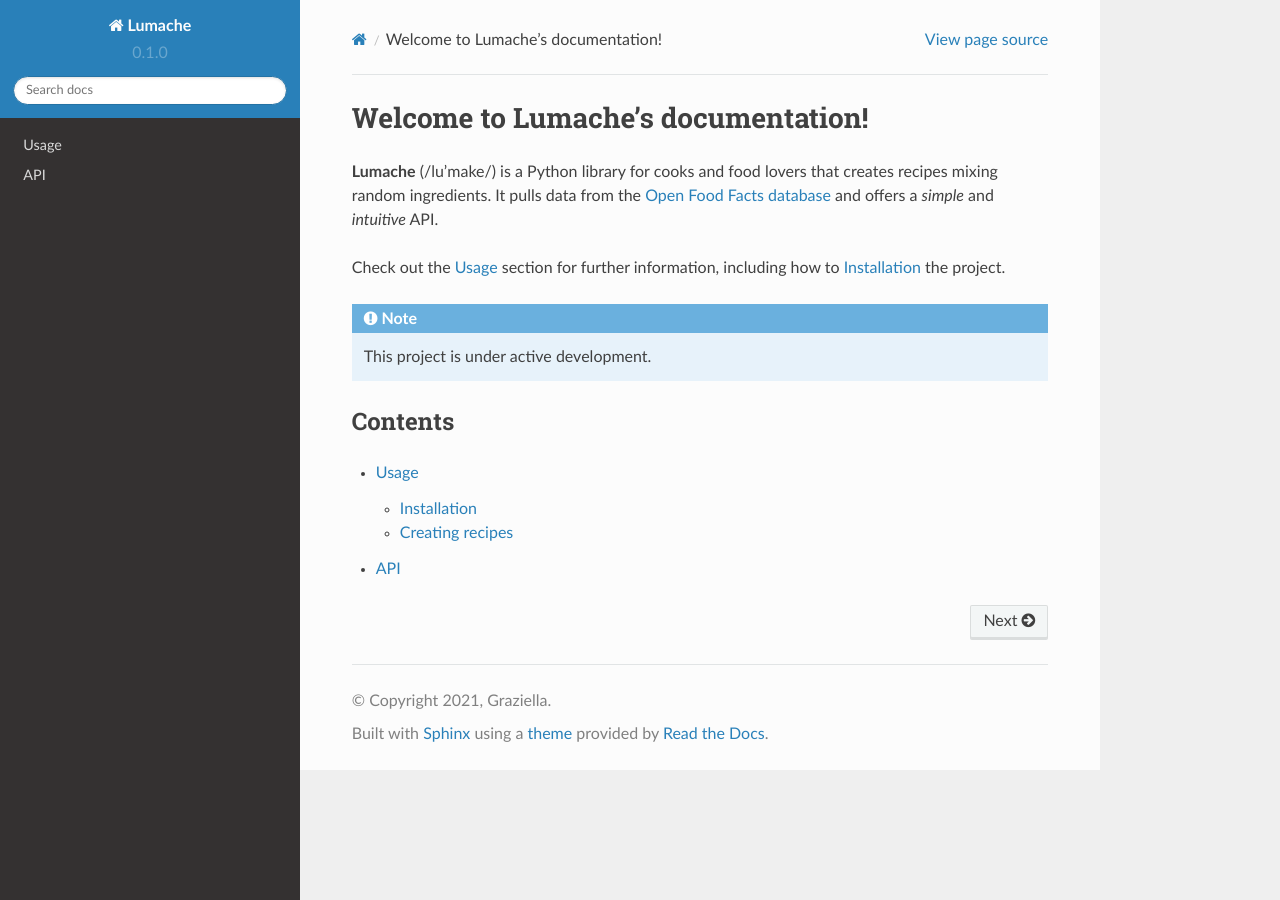
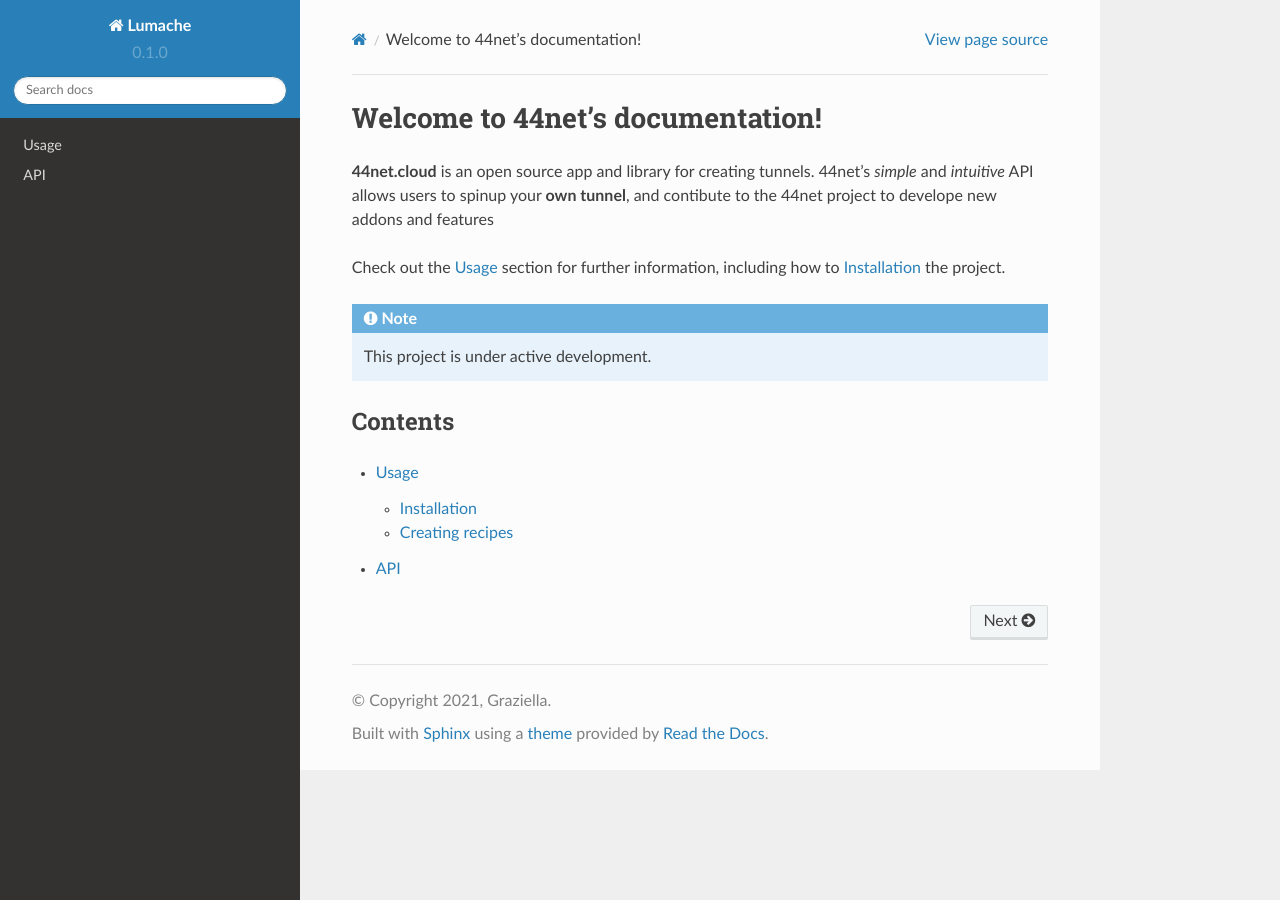
Before and after one commit to airgapper/44net-docs, a Sphinx documentation site: the page built from docs/source/index.rst, in a window 1280 px wide. Built offline with Sphinx 7.4.7 and the Read the Docs theme 2.0.0, drawn with Linux system fonts in a browser that asks for light colours.

Commit message:
Update index.rst

```diff
--- a/docs/source/index.rst
+++ b/docs/source/index.rst
@@ -1,10 +1,10 @@
-Welcome to Lumache's documentation!
+Welcome to 44net's documentation!
 ===================================
 
-**Lumache** (/lu'make/) is a Python library for cooks and food lovers
-that creates recipes mixing random ingredients.
-It pulls data from the `Open Food Facts database <https://world.openfoodfacts.org/>`_
-and offers a *simple* and *intuitive* API.
+**44net.cloud** is an open source app and library for creating tunnels.
+44net's *simple* and *intuitive* API allows users to spinup your **own tunnel**, and contibute to the 44net project to develope
+new addons and features
+
 
 Check out the :doc:`usage` section for further information, including
 how to :ref:`installation` the project.
```
